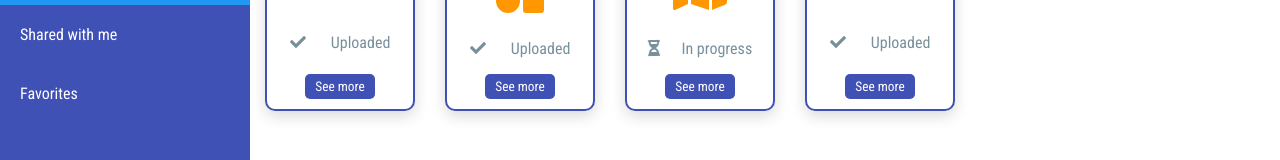
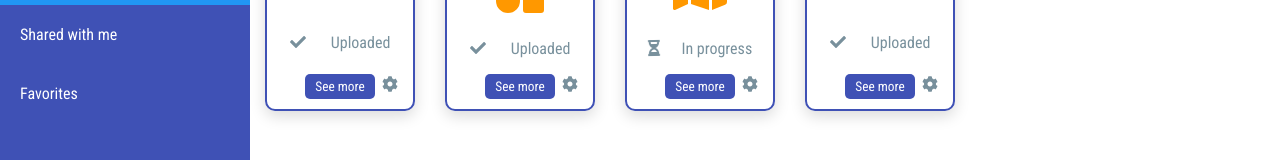
Before and after one commit to gonalc/ellipsis, a React (Create React App) app: page /projects/my-projects in a window 1280 px wide. Shown: the part 135-295 px from the top of the page. Built offline with nearby package versions, Linux system fonts and the light colour scheme.

Commit message:
settings in item card

```diff
--- a/src/App.tsx
+++ b/src/App.tsx
@@ -1,5 +1,5 @@
 import React, { useEffect, useState } from 'react';
-import { Redirect, Route, RouteProps, Switch, withRouter } from 'react-router-dom';
+import { Link, Redirect, Route, RouteProps, Switch, withRouter } from 'react-router-dom';
 import './App.scss';
 import Sidebar from './components/Sidebar/Sidebar';
 import Projects from './containers/Projects/Projects';
@@ -23,7 +23,7 @@ function App({ location }: RouteProps) {
     } else if (pathname.indexOf('shared-with-me') >= 0) {
       // Find the files other users have shared with me
       displayProjects = myself!.sharedWithMe.map((p: number): ICustomObject => getProjectById(p));
-    // } else if (pathname.indexOf('my-projects') >= 0) {
+      // } else if (pathname.indexOf('my-projects') >= 0) {
     } else {
       // Find my own projects
       displayProjects = db.filter((f) => f.owner === myself!.id);
@@ -39,7 +39,7 @@ function App({ location }: RouteProps) {
 
   useEffect(() => {
     if (myself) getProjects();
-  }, [location,myself]);
+  }, [location, myself]);
 
   if (!myself) return <p>Loading...</p>;
   return (
@@ -47,7 +47,11 @@ function App({ location }: RouteProps) {
       <Sidebar avatar={myself.avatar} name={myself.name} />
       <AddButton />
       <div className="content">
-        {isMobile && <h1 className='mobile-title'>Ellipsis</h1>}
+        {isMobile && (
+          <Link to='/projects'>
+            <h1 className='mobile-title'>Ellipsis</h1>
+          </Link>
+        )}
         <Switch>
           <Route path='/project/:project_id' render={() => <SingleProject />} />
           <Route path='/projects' render={() => <Projects projects={projects} />} />
--- a/src/components/Item/Item.scss
+++ b/src/components/Item/Item.scss
@@ -41,5 +41,11 @@
     .settings-container {
         display: flex;
         justify-content: center;
+        position: relative;
+        .settings-handler-container {
+            position: absolute;
+            bottom: 0;
+            right: 0;
+        }
     }
 }
--- a/src/components/Item/Item.tsx
+++ b/src/components/Item/Item.tsx
@@ -6,6 +6,7 @@ import './Item.scss';
 import { faCheck, faHourglassHalf, faMap, faShapes } from '@fortawesome/free-solid-svg-icons';
 import { Link } from 'react-router-dom';
 import Status from '../Status/Status';
+import SettingsMenu from '../SettingsMenu/SettingsMenu';
 
 type ItemProps = {
     project: ICustomObject;
@@ -35,16 +36,15 @@ const Item = ({ project }: ItemProps) => {
             <div className="info-container">
                 <div className="status">
                     <Status status={project.status} />
-                    {/* <div className={`icon ${project.status}`}>
-                        <FontAwesomeIcon icon={project.status === 'uploaded' ? faCheck : faHourglassHalf} />
-                    </div>
-                    <p className="status-text text-normal">{project.status === 'uploaded' ? 'Uploaded' : 'In progress'}</p> */}
                 </div>
             </div>
             <div className="settings-container">
                 <Link to={`/project/${project.id}`}>
                     <button className="btn">See more</button>
                 </Link>
+                <div className="settings-handler-container">
+                    <SettingsMenu onCard />
+                </div>
             </div>
         </div>
     );
--- a/src/containers/SingleProject/SettingsMenu/SettingsMenu.scss
+++ b/src/components/SettingsMenu/SettingsMenu.scss
@@ -52,4 +52,13 @@
             }
         }
     }
+    &.on-card {
+        position: relative;
+        top: 0;
+        right: 0;
+        .icon-container {
+            padding: 5px;
+            box-shadow: none;
+        }
+    }
 }
--- a/src/containers/SingleProject/SettingsMenu/SettingsMenu.tsx
+++ b/src/components/SettingsMenu/SettingsMenu.tsx
@@ -6,7 +6,11 @@ import './SettingsMenu.scss';
 
 type States = 'entering' | 'entered' | 'exiting' | 'exited';
 
-const SettingsMenu = () => {
+type SettingsMenuProps = {
+    onCard?: boolean;
+}
+
+const SettingsMenu = ({ onCard }: SettingsMenuProps) => {
     const [showMenu, setShowMenu] = useState<boolean>(false);
 
     const duration = 300;
@@ -23,13 +27,17 @@ const SettingsMenu = () => {
         exited: { opacity: 0 },
     };
 
+    const cog = (
+        <div className="icon-container" onClick={() => setShowMenu(!showMenu)}>
+            <FontAwesomeIcon style={{
+                transform: `rotate(${showMenu ? '90deg' : '0'})`,
+            }} icon={faCog} />
+        </div>
+    );
+
     return (
-        <div className='SettingsMenu'>
-            <div className="icon-container" onClick={() => setShowMenu(!showMenu)}>
-                <FontAwesomeIcon style={{
-                    transform: `rotate(${showMenu ? '90deg' : '0'})`,
-                }} icon={faCog} />
-            </div>
+        <div className={`SettingsMenu ${onCard ? 'on-card' : ''}`}>
+            {!onCard && cog}
             <Transition in={showMenu} timeout={duration} mountOnEnter unmountOnExit>
                 {(state: States) => (
                     <div
@@ -56,6 +64,7 @@ const SettingsMenu = () => {
                     </div>
                 )}
             </Transition>
+            {onCard && cog}
         </div>
     );
 };
--- a/src/containers/SingleProject/SingleProject.tsx
+++ b/src/containers/SingleProject/SingleProject.tsx
@@ -7,7 +7,7 @@ import { db, users } from '../../data';
 import { ICustomObject, IUser } from '../../models';
 import './SingleProject.scss';
 import moment from 'moment';
-import SettingsMenu from './SettingsMenu/SettingsMenu';
+import SettingsMenu from '../../components/SettingsMenu/SettingsMenu';
 
 const SingleProject = ({ match }: RouteChildrenProps) => {
     const { project_id }: any = match!.params;
```
Also changed, not shown: 1 other file (tests, documents, lock files or other folders).
